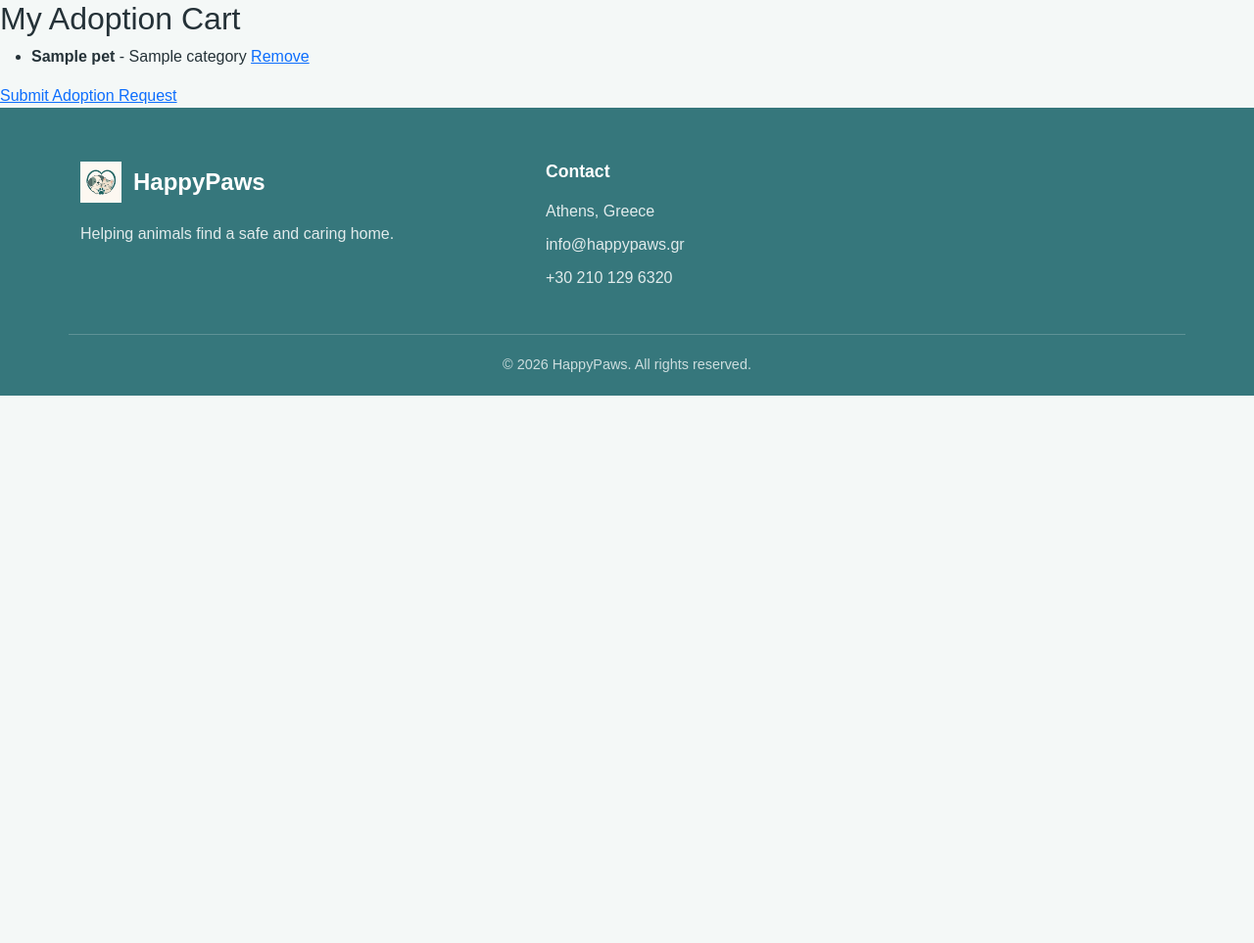
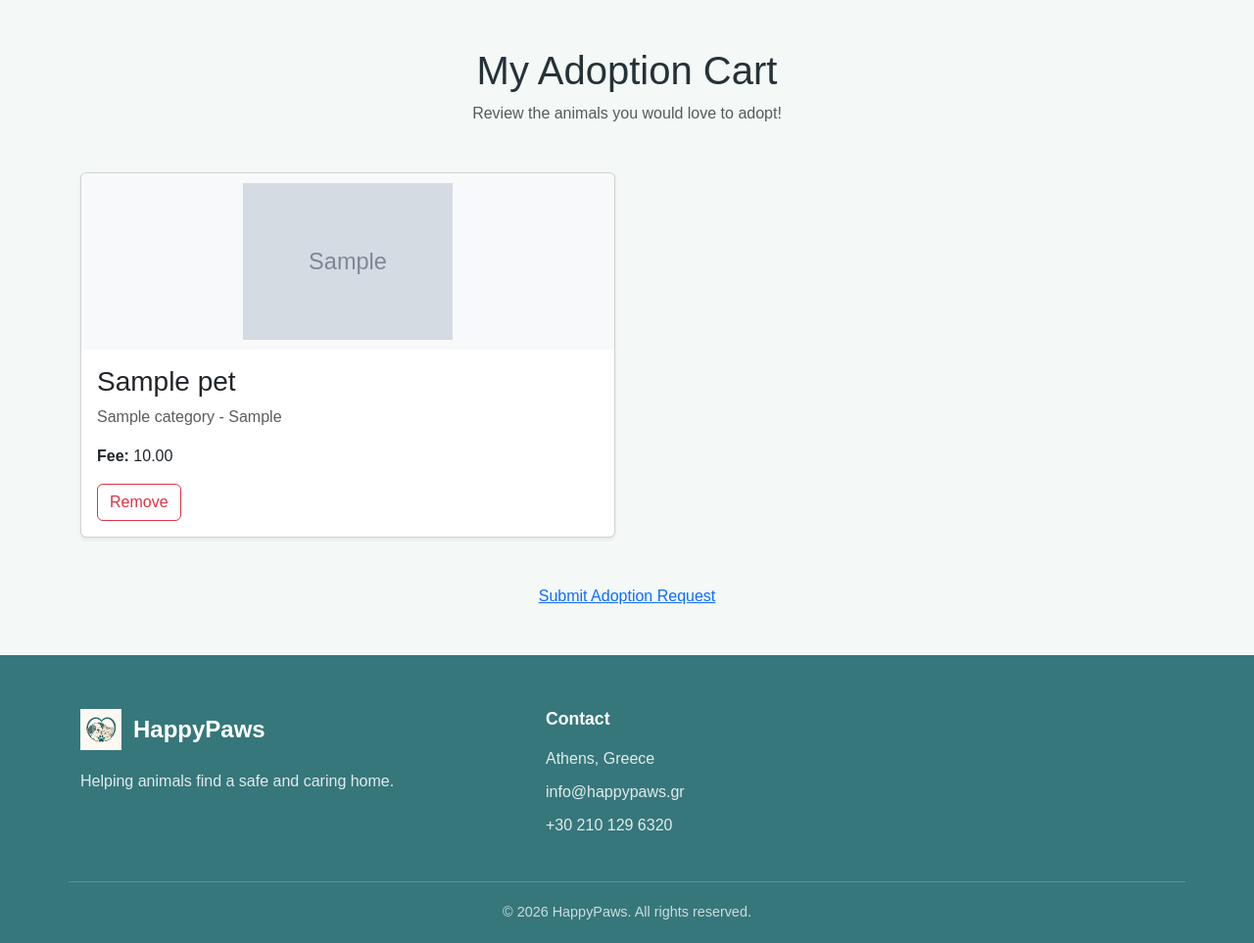
Before and after one commit to elenabatsog/HappyPaws, a Django app: page /shelter/cart/ in a window 1280 px wide. Shown: the part 72-1035 px from the top of the page at 98% size. Before the commit the page ends 476 px from the top, so only its background shows below. Run offline with Django 5.2, Linux system fonts and the light colour scheme; a user stored in the database is signed in; tables that the repository leaves empty hold one stand-in row (values such as "Sample post"); grey boxes marked "Sample" are stand-in pictures.

Commit message:
Cart Creation

```diff
--- a/templates/shelter/cart.html
+++ b/templates/shelter/cart.html
@@ -1,27 +1,58 @@
 {% extends "base.html" %}
 
+{% block title %}
+<h2> My Cart </h2>
+{% endblock %}
+
 {%block content %}
+<main class="py-5">
+    <div class="container">
+        <div class="text-center mb-5">
+            <h1> My Adoption Cart </h1>
 
-<h2> My Adoption Cart </h2>
+            <p class="text-muted">
+                Review the animals you would love to adopt!
+            </p>
+        </div>
 
         {% if cart_items %}
-    <ul>
+            <div class="row g-4">
                 {% for item in cart_items %}
-            <li>
-                <strong> {{ item.pet.name }} </strong> - {{ item.pet.category.name }}
+                    <div class="col-md-6">
+                        <div class="card shadow-sm h-100">
+                            {% if item.pet.image %}
+                                <img src="{{ item.pet.image.url }}" class="card-img-top cart-pet-image" alt="{{ item.pet.name }}">
+                            {% endif %}
 
-                <a href="{% url 'shelter:remove_from_cart' item.id %}">
+                            <div class="card-body">
+                                <h3> {{ item.pet.name }} </h3>
+
+                                <p class="text-muted"> {{ item.pet.category }} - {{ item.pet.breed }} </p>
+                                <p>
+                                    <strong> Fee: </strong>
+                                    {{ item.pet.adoption_fee }}
+                                </p>
+
+                                <a href="{% url 'shelter:remove_from_cart' item.id %}" class="btn btn-outline-danger">
                                     Remove
                                 </a>
-            </li>
+                            </div>
+                        </div>
+                    </div>
                 {% endfor %}
-    </ul>
+            </div>
 
+            <div class="text-center mt-5">
                 <a href="{% url 'shelter:submit_cart' %}">
                     Submit Adoption Request
                 </a>
+            </div>
         {% else %}
-    <p> Your cart is empty. </p>
+            <div class="alert alert-info text-center">
+                <h4> Your cart is empty. </h4>
+            </div>
         {% endif %}
+    </div>
+</main>
 
 {% endblock %}
```
Lines whose indentation alone changed are shown as unchanged.
